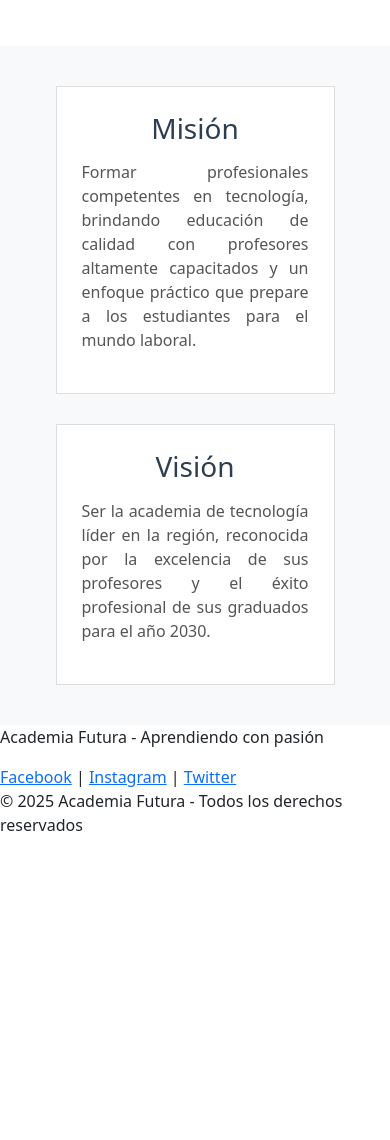
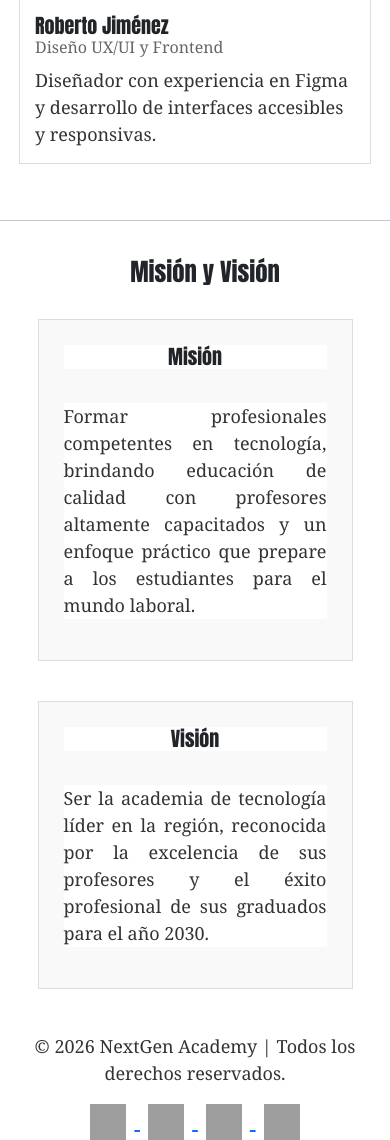
Before and after one commit to Fidelitas-Ambiente-Web-Cliente-Servidor/sc502-ln-practica1-sc502_ln_practica1_q2_2026_g5, a PHP site: page /profesores.html in a window 390 px wide. Shown: the part 1863-3003 px from the top of the page. Before the commit the page ends 2694 px from the top, so only its background shows below. Run offline with PHP 8.4, Linux system fonts and the light colour scheme; some libraries are stand-ins or nearby versions; grey boxes are pictures that could not be loaded.

Commit message:
Rol 3 - HTML & CSS
Se corrigió la paleta de colores y estructura para adecuarla a la misma utilizada por mis compañeros.

```diff
--- a/Rol3/profesores.css
+++ b/Rol3/profesores.css
@@ -1,133 +1,183 @@
 @import url("style.css");
 
+/*
+universal
+etiqueta -> h2, h5, h6, p, img, a, footer
+id -> unico en el archivo -> atributo id
+class -> agrupar elementos y les pongo una class
+*/
 
-/* Estos son para el encabezado: */
-
-#encabezado {
-    text-align: center;
-    background-color: #e9ecef;
-    padding: 40px;
-    margin-bottom: 30px;
+* {
+    background-color: white;
 }
 
-#encabezado h1 {
-    color: #2c3e50;
-    font-size: 36px;
-    margin-bottom: 10px;
+h2 {
+    color: #1591DC;
+    font-size: 65px;
+    font-family: Impact, Haettenschweiler, 'Arial Narrow Bold', sans-serif;
+    margin-left: 40px;
 }
 
-#encabezado p {
-    color: #6c757d;
-    font-size: 18px;
+h5 {
+    color: #1591DC;
+    font-family: Impact, Haettenschweiler, 'Arial Narrow Bold', sans-serif;
 }
 
-/* Estos son para las tarjetas de profesores: */
-
-.contenedor-profesores {
-    display: flex;
-    flex-wrap: wrap;
-    justify-content: center;
-    gap: 25px;
-    padding: 20px;
-    max-width: 1200px;
-    margin: 0 auto;
+h6 {
+    color: #1591DC;
+    font-family: Cambria, Cochin, Georgia, Times, 'Times New Roman', serif;
 }
 
-/* Tarjeta individual para cada profesor */
-.tarjeta-profesor {
-    width: 250px;
-    background-color: white;
-    border: 1px solid #ddd;
-    padding: 15px;
-    text-align: center;
+p {
+    font-size: 18px;
+    font-family: Cambria, Cochin, Georgia, Times, 'Times New Roman', serif;
+    color: #333;
 }
 
-.tarjeta-profesor h3 {
-    color: #2c3e50;
+a {
+    color: #1591DC;
     font-size: 22px;
-    margin: 10px 0 5px 0;
+    font-family: Cambria, Cochin, Georgia, Times, 'Times New Roman', serif;
 }
 
-.tarjeta-profesor h4 {
-    color: #3498db;
-    font-size: 16px;
-    margin: 0 0 10px 0;
+footer {
+    color: #1591DC;
+    font-family: Cambria, Cochin, Georgia, Times, 'Times New Roman', serif;
 }
 
-.tarjeta-profesor p {
-    color: #555;
-    font-size: 14px;
-    line-height: 1.4;
+/* Header y navbar */
+header,
+#Menu,
+#Menu .container-fluid,
+#Menu .navbar-collapse,
+#Menu .navbar-nav,
+#Menu .nav-item,
+#Menu .nav-link,
+#Menu .navbar-toggler {
+    background-color: #C4E2F5;
 }
 
-/* Para la foto del profesor */
-.foto-profesor {
-    width: 150px;
-    height: 150px;
-    border-radius: 50%;
-    object-fit: cover;
-    border: 3px solid #3498db;
-    margin-bottom: 10px;
+#Menu .navbar-brand {
+    background-color: #C4E2F5;
+    padding: 6px 10px;
+    line-height: 0;
+    margin-right: 1rem;
 }
 
-/* Para la mision y vision */
-#mision-vision {
-    display: flex;
-    flex-wrap: wrap;
-    justify-content: center;
-    gap: 30px;
-    padding: 40px;
-    background-color: #f8f9fa;
-    margin-top: 40px;
+#Menu .navbar-brand img {
+    display: block;
+    width: 180px;
+    height: auto;
+    max-width: none;
 }
 
-.mision, .vision {
-    width: 400px;
+/* navbar */
+.nav-link.active {
+    font-weight: bold;
+    text-decoration: underline;
+}
+
+/* Contenedor de tarjetas de profesores */
+#Contenedor-profesores {
     background-color: white;
+    display: flex;
+    flex-direction: row;
+    justify-content: space-around;
+    align-items: stretch;
+    flex-wrap: wrap;
+    gap: 30px;
+    padding-bottom: 40px;
+}
+
+/* Esto es para los cards de los profesores */
+.card-de-profesores {
+    display: flex;
+    flex-direction: column;
+    border: 1px solid #ddd;
+    background-color: white;
+}
+
+.imagen-profesor {
+    width: 100%;
+    height: 250px;
+    object-fit: cover;
+}
+
+.card-de-profesores .card-body {
+    display: flex;
+    flex-direction: column;
+    height: 100%;
+    padding: 15px;
+}
+
+.especialidad {
+    font-size: 16px;
+    margin-bottom: 10px;
+    color: #666;
+}
+
+/* Esto es para la seccion de la mision y vision */
+#mision-vision {
+    padding: 20px 40px 40px 40px;
+    background-color: white;
+}
+
+.contenedor-mision-vision {
+    display: flex;
+    flex-direction: row;
+    justify-content: center;
+    gap: 40px;
+    flex-wrap: wrap;
+}
+
+.mision,
+.vision {
+    width: 500px;
+    background-color: #f9f9f9;
     padding: 25px;
     border: 1px solid #ddd;
 }
 
-.mision h3, .vision h3 {
-    color: #2c3e50;
-    font-size: 28px;
-    margin-bottom: 15px;
+.mision h5,
+.vision h5 {
     text-align: center;
+    margin-bottom: 10px;
 }
 
-.mision p, .vision p {
-    color: #555;
-    font-size: 16px;
-    line-height: 1.5;
+.mision p,
+.vision p {
     text-align: justify;
 }
 
-/* Responsive para celulares */
+/* Las imagenes que estan en el footer */
+.imagen-footer {
+    width: 36px;
+    height: 36px;
+    margin: 0 8px;
+}
 
+.imagen-footer:hover {
+    transform: scale(1.1);
+}
+
+/* Responsive para telefonos */
 @media (max-width: 768px) {
-    .contenedor-profesores {
-        flex-direction: column;
-        align-items: center;
+    h2 {
+        font-size: 40px;
+        margin-left: 20px;
+        text-align: center;
     }
 
-    .tarjeta-profesor {
+    #Contenedor-profesores {
+        justify-content: center;
+    }
+
+    .mision,
+    .vision {
         width: 90%;
     }
 
     #mision-vision {
-        flex-direction: column;
-        align-items: center;
-    }
-
-    .mision, .vision {
-        width: 90%;
-    }
-
-    #page-header {
         padding: 20px;
     }
-
-    #page-header h1 {
-        font-size: 28px;
-    }
 }
--- a/Rol3/profesores.html
+++ b/Rol3/profesores.html
@@ -1,91 +1,146 @@
 <!DOCTYPE html>
 <html>
+
 <head>
     <meta charset="UTF-8">
-        <title>Nuestros Profesores</title>
-        <link rel="stylesheet" href="./css/bootstrap.min.css">
-        <link rel="stylesheet" href="./css/style.css">
-        <link rel="stylesheet" href="./css/profesores.css">
-        <script src="./js/bootstrap.bundle.min.js"></script>
+    <title>NextGen Academy - Nuestros Profesores</title>
+    <link rel="stylesheet" href="profesores.css">
+    <link rel="stylesheet" href="../css/bootstrap.min.css">
+    <script src="../js/bootstrap.bundle.min.js"></script>
 </head>
+
 <body>
     <header>
-            <nav class="navbar">
-                <div class="logo">
-                    <h2>Academia Futura</h2>
+        <nav class="navbar navbar-expand-lg bg-body-tertiary" id="Menu">
+            <div class="container-fluid">
+                <a class="navbar-brand" href="#">
+                    <img src="../images/logo.png" alt="NextGen Academy" width="180">
+                </a>
+                <button class="navbar-toggler" type="button" data-bs-toggle="collapse"
+                    data-bs-target="#navbarSupportedContent" aria-controls="navbarSupportedContent"
+                    aria-expanded="false" aria-label="Toggle navigation">
+                    <span class="navbar-toggler-icon"></span>
+                </button>
+                <div class="collapse navbar-collapse" id="navbarSupportedContent">
+                    <ul class="navbar-nav me-auto mb-2 mb-lg-0">
+                        <li class="nav-item">
+                            <a class="nav-link" href="index.html">Inicio</a>
+                        </li>
+                        <li class="nav-item">
+                            <a class="nav-link" href="../Rol%202/cursos.html">Cursos</a>
+                        </li>
+                        <li class="nav-item">
+                            <a class="nav-link active" aria-current="page" href="#">Profesores</a>
+                        </li>
+                        <li class="nav-item">
+                            <a class="nav-link" href="../Rol%204/contacto.html">Contacto</a>
+                        </li>
+                    </ul>
+                    <form class="d-flex" role="search">
+                        <button class="btn btn-primary" type="submit">Inscribirme</button>
+                    </form>
                 </div>
-                <ul class="nav-links">
-                    <li><a href="index.html">Inicio</a></li>
-                    <li><a href="cursos.html">Cursos</a></li>
-                    <li><a href="profesores.html" class="active">Profesores</a></li>
-                    <li><a href="contacto.html">Contacto</a></li>
-                </ul>
+            </div>
         </nav>
     </header>
 
     <main>
+        <br>
+        <br>
+
         <!-- Encabezado -->
-            <section id="encabezado">
-                <h1>Nuestro Equipo de Profesores</h1>
-                <p>Conoce a los expertos que te guiarán en tu aprendizaje</p>
-            </section>
+        <h2>Nuestros Profesores</h2>
+        <br>
 
         <!-- Tarjetas de profesores -->
-            <section id="seccion-profesores">
-                <div class="contenedor-profesores">
-
-                    <div class="tarjeta-profesor">
-                        <img src="../images/profesor1.jpg" alt="Foto de la profesora Ana" class="foto-profesor">
-                        <h3>Ana Rodríguez</h3>
-                        <h4>Desarrollo Web Full Stack</h4>
-                        <p>Ingeniera en Sistemas con 8 años de experiencia. Especialista en HTML, CSS, JavaScript y React.</p>
+        <div id="Contenedor-profesores">
+            <div class="card-de-profesores" style="width: 22rem;">
+                <img src="../images/profesor1.png" class="imagen-profesor" alt="Foto profesora Ana">
+                <div class="card-body">
+                    <h5 class="card-title">Ana Rodríguez</h5>
+                    <h6 class="especialidad">Desarrollo Web Full Stack</h6>
+                    <p class="card-text">Ingeniera en Sistemas con 8 años de experiencia. Especialista en HTML, CSS,
+                        JavaScript y React.</p>
+                </div>
             </div>
 
-                    <div class="tarjeta-profesor">
-                        <img src="../images/profesor2.jpg" alt="Foto del profesor Carlos" class="foto-profesor">
-                        <h3>Carlos Méndez</h3>
-                        <h4>Bases de Datos y SQL</h4>
-                        <p>Administrador de bases de datos certificado. Ha trabajado con MySQL, PostgreSQL y SQL Server.</p>
+            <div class="card-de-profesores" style="width: 22rem;">
+                <img src="../images/profesor2.png" class="imagen-profesor" alt="Foto profesor Carlos">
+                <div class="card-body">
+                    <h5 class="card-title">Carlos Méndez</h5>
+                    <h6 class="especialidad">Bases de Datos y SQL</h6>
+                    <p class="card-text">Administrador de bases de datos certificado. Ha trabajado con MySQL, PostgreSQL
+                        y SQL Server.</p>
+                </div>
             </div>
 
-                    <div class="tarjeta-profesor">
-                        <img src="../images/profesor3.jpg" alt="Foto de la profesora Laura" class="foto-profesor">
-                        <h3>Laura Fernández</h3>
-                        <h4>Programación en Python</h4>
-                        <p>Desarrolladora backend con dominio en Python, Django y Flask. Apasionada por la enseñanza.</p>
+            <div class="card-de-profesores" style="width: 22rem;">
+                <img src="../images/profesor3.png" class="imagen-profesor" alt="Foto profesora Laura">
+                <div class="card-body">
+                    <h5 class="card-title">Laura Fernández</h5>
+                    <h6 class="especialidad">Programación en Python</h6>
+                    <p class="card-text">Desarrolladora backend con dominio en Python, Django y Flask. Apasionada por la
+                        enseñanza.</p>
+                </div>
             </div>
 
-                    <div class="tarjeta-profesor">
-                        <img src="../images/profesor4.jpg" alt="Foto del profesor Roberto" class="foto-profesor">
-                        <h3>Roberto Jiménez</h3>
-                        <h4>Diseño UX/UI y Frontend</h4>
-                        <p>Diseñador con experiencia en Figma y desarrollo de interfaces accesibles y responsivas.</p>
+            <div class="card-de-profesores" style="width: 22rem;">
+                <img src="../images/profesor4.png" class="imagen-profesor" alt="Foto profesor Roberto">
+                <div class="card-body">
+                    <h5 class="card-title">Roberto Jiménez</h5>
+                    <h6 class="especialidad">Diseño UX/UI y Frontend</h6>
+                    <p class="card-text">Diseñador con experiencia en Figma y desarrollo de interfaces accesibles y
+                        responsivas.</p>
+                </div>
+            </div>
+        </div>
+
+        <hr>
+
+        <section id="mision-vision">
+            <h2>Misión y Visión</h2>
+            <br>
+            <div class="contenedor-mision-vision">
+                <div class="mision">
+                    <h5>Misión</h5>
+                    <br>
+                    <p>Formar profesionales competentes en tecnología, brindando educación de calidad con profesores
+                        altamente capacitados y un enfoque práctico que prepare a los estudiantes para el mundo laboral.
+                    </p>
+                </div>
+                <div class="vision">
+                    <h5>Visión</h5>
+                    <br>
+                    <p>Ser la academia de tecnología líder en la región, reconocida por la excelencia de sus profesores
+                        y el éxito profesional de sus graduados para el año 2030.</p>
                 </div>
             </div>
         </section>
 
-            <section id="mision-vision">
-                <div class="mision">
-                    <h3>Misión</h3>
-                    <p>Formar profesionales competentes en tecnología, brindando educación de calidad con profesores altamente capacitados y un enfoque práctico que prepare a los estudiantes para el mundo laboral.</p>
-                </div>
-                <div class="vision">
-                    <h3>Visión</h3>
-                    <p>Ser la academia de tecnología líder en la región, reconocida por la excelencia de sus profesores y el éxito profesional de sus graduados para el año 2030.</p>
-                </div>
-            </section>
-        </main>
+        <br>
 
         <footer>
-            <div class="footer-content">
-                <p>Academia Futura - Aprendiendo con pasión</p>
-                <div class="sociales">
-                    <a href="#">Facebook</a> |
-                    <a href="#">Instagram</a> |
-                    <a href="#">Twitter</a>
-                </div>
-                <p>© 2025 Academia Futura - Todos los derechos reservados</p>
+            <div class="contenedor text-center">
+                <p>© 2026 NextGen Academy | Todos los derechos reservados.</p>
+
+                <a href="https://facebook.com" target="_blank" rel="noopener noreferrer">
+                    <img src="../images/facebook.svg" class="imagen-footer" alt="Facebook">
+                </a>
+
+                <a href="https://instagram.com" target="_blank" rel="noopener noreferrer">
+                    <img src="../images/instagram.svg" class="imagen-footer" alt="Instagram">
+                </a>
+
+                <a href="https://x.com" target="_blank" rel="noopener noreferrer">
+                    <img src="../images/twitter.svg" class="imagen-footer" alt="X">
+                </a>
+
+                <a href="https://whatsapp.com" target="_blank" rel="noopener noreferrer">
+                    <img src="../images/whatsapp.svg" class="imagen-footer" alt="Whatsapp">
+                </a>
             </div>
         </footer>
+    </main>
 </body>
+
 </html>
```
Lines whose indentation alone changed are shown as unchanged.
